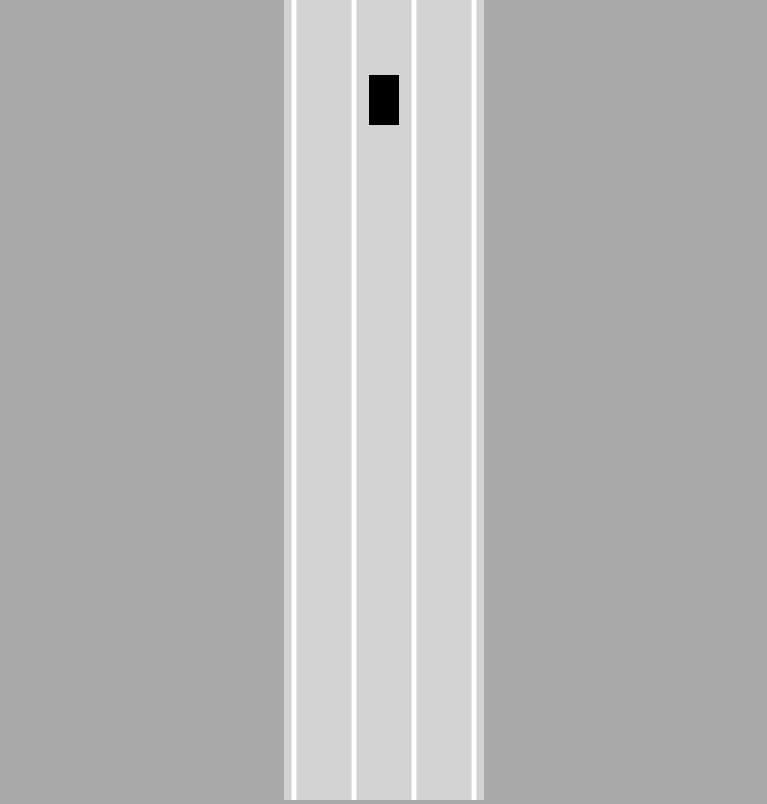
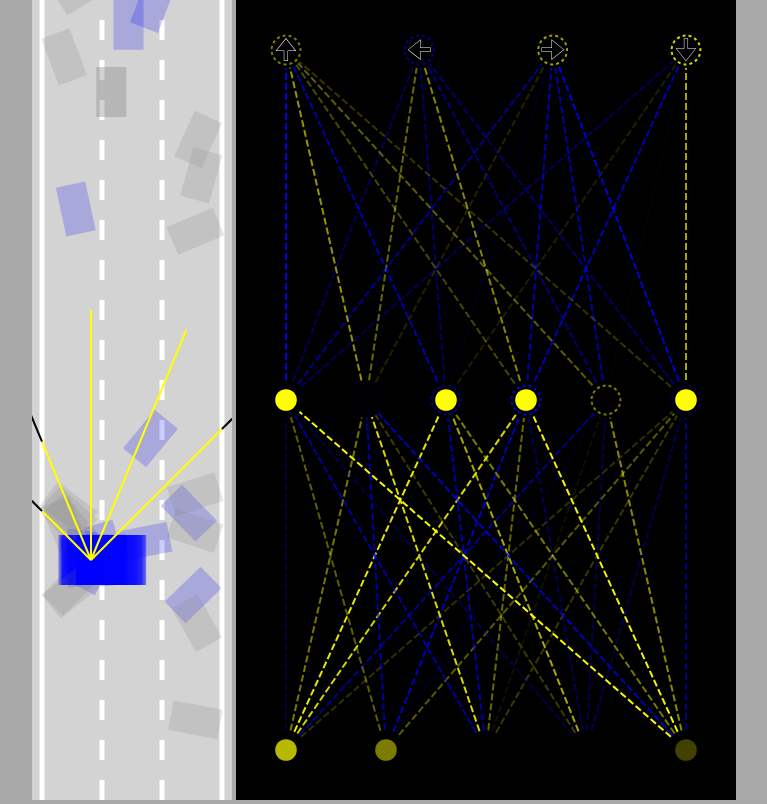
Before and after one commit to lukagouvea/self-driving, a plain HTML site: page index.html in a window 1280 px wide. Shown: the whole page, without its empty margins (256-1023 px from the left). Drawn offline with Linux system fonts and the light colour scheme.

Commit message:
feat: add neural network

```diff
--- a/car.js
+++ b/car.js
@@ -1,5 +1,5 @@
 class Car {
-    constructor(x,y,width,height){
+    constructor(x,y,width,height, controlType, maxSpeed = 3) {
         this.x = x;
         this.y = y;
         this.width = width;
@@ -7,17 +7,87 @@ class Car {
 
         this.speed = 0;
         this.acceleration = 0.2;
-        this.maxSpeed = 5;
+        this.maxSpeed = maxSpeed;
         this.friction = 0.05;
         this.angle = 0;
+        this.damaged = false;
 
-        this.controls = new Controls();
+        this.useBrain = controlType == "AI";
+
+        if(controlType != "DUMMY"){
+            this.sensor = new Sensor(this);
+            this.brain = new NeuralNetwork(
+                [this.sensor.rayCount, 6, 4]
+            );
+        }
+        this.controls = new Controls(controlType);
     }
 
-    update(){
-        this.#move();
+    update(roadBorders, traffic){
+        if(!this.damaged){
+            this.#move();
+            this.polygon = this.#createPolygon();
+            this.damaged = this.#assessDamage(roadBorders, traffic);
+
+        }
+        if(this.sensor){
+            this.sensor.update(roadBorders, traffic);
+            const offsets = this.sensor.readings.map(s =>
+                s == null? 0 : 1 - s.offset
+            );
+            const outputs = NeuralNetwork.feedForward(offsets, this.brain);
 
 
+            if(this.useBrain){
+                this.controls.forward = outputs[0];
+                this.controls.left = outputs[1];
+                this.controls.right = outputs[2];
+                this.controls.reverse = outputs[3];
+            }
+        }
+
+    }
+
+    #assessDamage(roadBorders, traffic){
+        for(let i = 0; i < roadBorders.length; i++){
+            if(polysIntersect(this.polygon, roadBorders[i])){
+                return true;
+            }
+        }
+        for(let i = 0; i < traffic.length; i++){
+            if(polysIntersect(this.polygon, traffic[i].polygon)){
+                return true;
+            }
+        }
+        return false;
+    }
+
+    #createPolygon(){
+        const points = [];
+        const rad = Math.hypot(this.width, this.height) / 2;
+        const alpha = Math.atan2(this.width, this.height);
+
+        points.push({
+            x: this.x - Math.sin(this.angle - alpha) * rad,
+            y: this.y - Math.cos(this.angle - alpha) * rad
+        });
+
+        points.push({
+            x: this.x - Math.sin(this.angle + alpha) * rad,
+            y: this.y - Math.cos(this.angle + alpha) * rad
+        });
+
+        points.push({
+            x: this.x - Math.sin(Math.PI + this.angle - alpha) * rad,
+            y: this.y - Math.cos(Math.PI + this.angle - alpha) * rad
+        });
+
+        points.push({
+            x: this.x - Math.sin(Math.PI + this.angle + alpha) * rad,
+            y: this.y - Math.cos(Math.PI + this.angle + alpha) * rad
+        });
+
+        return points;
     }
 
     #move(){
@@ -60,20 +130,22 @@ class Car {
         this.y -= Math.cos(this.angle) * this.speed;
     }
 
-    draw(ctx){
-        ctx.save();
-        ctx.translate(this.x, this.y);
-        ctx.rotate(-this.angle);
+    draw(ctx, color, drawSensor=false){
+        if(this.damaged){
+            ctx.fillStyle = "gray";
+        } else {
+            ctx.fillStyle = color;
+        }
+        ctx.beginPath();
+        ctx.moveTo(this.polygon[0].x, this.polygon[0].y);
+        for(let i = 1; i < this.polygon.length; i++){
+            ctx.lineTo(this.polygon[i].x, this.polygon[i].y);
+        }
 
-        ctx.beginPath();
-        ctx.rect(
-            -this.width/2,
-            -this.height/2,
-            this.width,
-            this.height
-        );
         ctx.fill();
 
-        ctx.restore();
+        if(this.sensor && drawSensor){
+            this.sensor.draw(ctx);
+        }
     }
 }
--- a/controls.js
+++ b/controls.js
@@ -1,11 +1,17 @@
 class Controls {
-    constructor(){
+    constructor(type){
         this. forward = false;
         this.left = false;
         this.right = false;
         this.reverse = false;
-
-        this.#addKeyboardListeners();
+        switch(type){
+            case "KEYS":
+                this.#addKeyboardListeners();
+                break;
+            case "DUMMY":
+                this.forward = true;
+                break;
+        }
     }
 
     #addKeyboardListeners(){
--- a/index.html
+++ b/index.html
@@ -4,7 +4,12 @@
     <link rel="stylesheet" href="style.css">
 </head>
 <body>
-    <canvas id="myCanvas"></canvas>
+    <canvas id="carCanvas"></canvas>
+    <canvas id="networkCanvas"></canvas>
+    <script src="Visualizer.js"></script>
+    <script src="network.js"></script>
+    <script src="sensor.js"></script>
+    <script src="utils.js"></script>
     <script src="road.js"></script>
     <script src="controls.js"></script>
     <script src="car.js"></script>
--- a/main.js
+++ b/main.js
@@ -1,20 +1,65 @@
-const canvas = document.getElementById("myCanvas");
+const carCanvas = document.getElementById("carCanvas");
+carCanvas.width = 200;
 
-canvas.width = 200;
+const networkCanvas = document.getElementById("networkCanvas");
+networkCanvas.width = 500;
 
-const ctx = canvas.getContext("2d");
-const road = new Road(canvas.width/2,canvas.width*0.9);
-const car = new Car(100,100,30,50);
+const carCtx = carCanvas.getContext("2d");
+const networkCtx = networkCanvas.getContext("2d");
 
-car.draw(ctx);
+const road = new Road(carCanvas.width/2,carCanvas.width*0.9);
+
+const N = 100;
+const cars = generateCars(N);
+
+
+const traffic = [
+    new Car(road.getLaneCenter(1), -100,30,50, "DUMMY", 2),
+]
 
 animate();
 
-function animate(){
-    car.update();
+function generateCars(N){
+    const cars = [];
+    for(let i = 1; i <= N; i++){
+        cars.push(new Car(road.getLaneCenter(Math.random() % road.laneCount), 100, 30, 50, "AI"));
+    }
+    return cars;
+}
 
-    canvas.height = window.innerHeight;
-    road.draw(ctx);
-    car.draw(ctx);
+function animate(time){
+    for(let i = 0; i < traffic.length; i++){
+        traffic[i].update(road.borders, []);
+    }
+
+    for(let i = 0; i < cars.length; i++){
+        cars[i].update(road.borders, traffic);
+    }
+
+
+    carCanvas.height = window.innerHeight;
+    networkCanvas.height = window.innerHeight;
+
+    carCtx.save();
+    carCtx.translate(0,-cars[0].y + carCanvas.height*0.7);
+
+    road.draw(carCtx);
+    for(let i = 0; i < traffic.length; i++){
+        traffic[i].draw(carCtx, "red");
+    }
+
+    carCtx.globalAlpha = 0.2
+    for(let i = 0; i < cars.length; i++){
+        cars[i].draw(carCtx, "blue");
+    }
+    carCtx.globalAlpha = 1
+    cars[0].draw(carCtx, "blue", true);
+
+
+
+    carCtx.restore();
+
+    networkCtx.lineDashOffset = -time/ 50;
+    Visualizer.drawNetwork(networkCtx, cars[0].brain);
     requestAnimationFrame(animate);
 }
--- /dev/null
+++ b/network.js
@@ -0,0 +1,64 @@
+class NeuralNetwork {
+    constructor(neuronCounts){
+        this.levels = [];
+        for(let i = 0; i < neuronCounts.length - 1; i++){
+            this.levels.push(new Level(neuronCounts[i], neuronCounts[i+1]));
+        }
+    }
+
+    static feedForward(givenInputs, network){
+        let outputs = Level.feedForward(givenInputs, network.levels[0]);
+        for(let i = 1; i < network.levels.length; i++){
+            outputs = Level.feedForward(outputs, network.levels[i]);
+        }
+        return outputs;
+    }
+}
+
+class Level {
+    constructor(inputCount, outputCount) {
+        this.inputs = new Array(inputCount);
+        this.outputs = new Array(outputCount);
+        this.biases = new Array(outputCount);
+
+        this.weights = [];
+        for(let i = 0; i < inputCount; i++) {
+            this.weights[i] = new Array(outputCount);
+        }
+        Level.#randomize(this);
+
+
+    }
+
+    static #randomize(level){
+        for(let i = 0; i < level.inputs.length; i++){
+            for(let j = 0; j < level.outputs.length; j++){
+                level.weights[i][j] = Math.random() * 2 - 1;
+            }
+        }
+
+        for(let i = 0; i < level.biases.length; i++){
+            level.biases[i] = Math.random() * 2 - 1;
+        }
+    }
+
+    static feedForward(givenInputs, level){
+        for(let i = 0; i < level.inputs.length; i++){
+            level.inputs[i] = givenInputs[i];
+        }
+
+        for(let i = 0; i < level.outputs.length; i++){
+            let sum = 0;
+            for(let j = 0; j < level.inputs.length; j++){
+                sum += level.inputs[j] * level.weights[j][i];
+            }
+            if(sum > level.biases[i]){
+                level.outputs[i] = 1;
+            } else {
+                level.outputs[i] = 0;
+            }
+        }
+        return level.outputs
+
+    }
+}
--- a/road.js
+++ b/road.js
@@ -11,26 +11,48 @@ class Road {
 
         this.top = -infinity
         this.bottom = infinity;
+
+        const topLeft = {x: this.left, y:this.top}
+        const topRight = {x: this.right, y:this.top}
+        const bottomLeft = {x: this.left, y:this.bottom}
+        const bottomRight= {x: this.right, y:this.bottom}
+        this.borders = [
+            [topLeft, bottomLeft],
+            [topRight, bottomRight]
+        ];
+    }
+
+    getLaneCenter(laneIndex) {
+        const laneWidth = this.width / this.laneCount;
+        return this.left + laneWidth/2 +
+            Math.min(laneIndex, this.laneCount - 1)*laneWidth;
     }
 
     draw(ctx) {
         ctx.lineWidth = 5;
         ctx.strokeStyle = "white";
 
-        for(let i =0; i<= this.laneCount; i++) {
+        for(let i =1; i<= this.laneCount-1; i++) {
             const x = lerp(
                 this.left,
                 this.right,
                 i/this.laneCount
             );
+
+            ctx.setLineDash([20,20]);
+
             ctx.beginPath();
             ctx.moveTo(x, this.top);
             ctx.lineTo(x, this.bottom);
             ctx.stroke();
         }
+
+        ctx.setLineDash([]);
+        this.borders.forEach(border => {
+            ctx.beginPath();
+            ctx.moveTo(border[0].x, border[0].y);
+            ctx.lineTo(border[1].x, border[1].y);
+            ctx.stroke();
+        })
     }
 }
-
-function lerp(a, b, t) {
-    return a+(b-a)*t;
-}
--- /dev/null
+++ b/sensor.js
@@ -0,0 +1,111 @@
+class Sensor {
+    constructor(car) {
+        this.car = car;
+        this.rayCount = 5;
+        this.rayLength = 250;
+        this.raySpread = Math.PI / 2;
+
+        this.rays = [];
+        this.readings = [];
+    }
+
+    update(roadBorders, traffic) {
+        this.#castRays();
+        this.readings = [];
+        for(let i = 0; i < this.rays.length; i++){
+            this.readings.push(
+                this.#getReading(
+                    this.rays[i],
+                    roadBorders,
+                    traffic)
+            );
+        }
+    }
+
+    #getReading(ray, roadBorders){
+        let touches = [];
+
+        for(let i = 0; i < roadBorders.length; i++){
+            const touch = getIntersection(
+                ray[0],
+                ray[1],
+                roadBorders[i][0],
+                roadBorders[i][1]
+            );
+            if(touch){
+                touches.push(touch);
+            }
+        }
+
+        for(let i = 0; i < traffic.length; i++){
+            const poly = traffic[i].polygon;
+            for(let j = 0; j < poly.length; j++){
+                const value = getIntersection(
+                    ray[0],
+                    ray[1],
+                    poly[j],
+                    poly[(j+1)%poly.length]
+                );
+                if(value){
+                    touches.push(value);
+                }
+            }
+        }
+
+        if (touches.length == 0){
+            return null;
+        } else {
+            const offsets = touches.map(e => e.offset);
+            const minOffset = Math.min(...offsets);
+            return touches.find(e => e.offset==minOffset);
+        }
+    }
+
+    #castRays() {
+        this.rays = [];
+        for(let i = 0; i < this.rayCount; i++){
+            const rayAngle = lerp(
+                this.raySpread/2,
+                -this.raySpread/2,
+                this.rayCount === 1 ? 0.5 : i / (this.rayCount - 1)
+            ) + this.car.angle;
+
+            const start = {
+                x: this.car.x,
+                y: this.car.y
+            };
+
+            const end = {
+                x:this.car.x - Math.sin(rayAngle) * this.rayLength,
+                y: this.car.y - Math.cos(rayAngle) * this.rayLength
+            };
+            this.rays.push([start, end]);
+
+        }
+    }
+
+    draw(ctx){
+        for (let i = 0; i < this.rayCount; i++){
+            let end = this.rays[i][1];
+            if(this.readings[i]){
+                end = this.readings[i];
+            }
+            ctx.beginPath();
+            ctx.lineWidth = 2;
+            ctx.strokeStyle = 'yellow';
+            ctx.moveTo(this.rays[i][0].x, this.rays[i][0].y);
+            ctx.lineTo(end.x, end.y);
+            ctx.stroke();
+
+
+            ctx.beginPath();
+            ctx.lineWidth = 2;
+            ctx.strokeStyle = 'black';
+            ctx.moveTo(this.rays[i][1].x, this.rays[i][1].y);
+            ctx.lineTo(end.x, end.y);
+            ctx.stroke();
+
+        }
+    }
+
+}
--- a/style.css
+++ b/style.css
@@ -5,6 +5,9 @@ body{
     text-align:center;
 }
 
-#myCanvas{
+#carCanvas{
     background: lightgray;
 }
+#networkCanvas{
+    background: black;
+}
--- /dev/null
+++ b/utils.js
@@ -0,0 +1,48 @@
+function lerp(a, b, t) {
+    return a+(b-a)*t;
+}
+
+
+function getIntersection(A, B, C, D) {
+    const tTop = (D.x - C.x) * (A.y - C.y) - (D.y - C.y) * (A.x - C.x);
+    const uTop = (C.y - A.y) * (A.x - B.x) - (C.x - A.x) * (A.y - B.y);
+    const bottom = (D.y - C.y) * (B.x - A.x) - (D.x - C.x) * (B.y - A.y);
+
+    if (bottom != 0) {
+        const t = tTop / bottom;
+        const u = uTop / bottom;
+        if(t >= 0 && t <= 1 && u >= 0 && u <= 1) {
+            return {
+                x: lerp(A.x, B.x, t),
+                y: lerp(A.y, B.y, t),
+                offset: t
+            }
+        }
+    }
+    return null
+}
+
+function polysIntersect(poly1, poly2){
+    for (let i = 0; i < poly1.length; i++) {
+        for(let j = 0; j < poly2.length; j++){
+            const touch = getIntersection(
+                poly1[i],
+                poly1[(i+1)%poly1.length],
+                poly2[j],
+                poly2[(j+1)%poly2.length]
+            );
+            if(touch){
+                return true
+            }
+        }
+    }
+    return false;
+}
+
+function getRGBA(value){
+    const alpha=Math.abs(value);
+    const R=value<0?0:255;
+    const G=R;
+    const B=value>0?0:255;
+    return "rgba("+R+","+G+","+B+","+alpha+")";
+}
```
Also changed, not shown: visualizer.js (added, +110 -0 lines).
